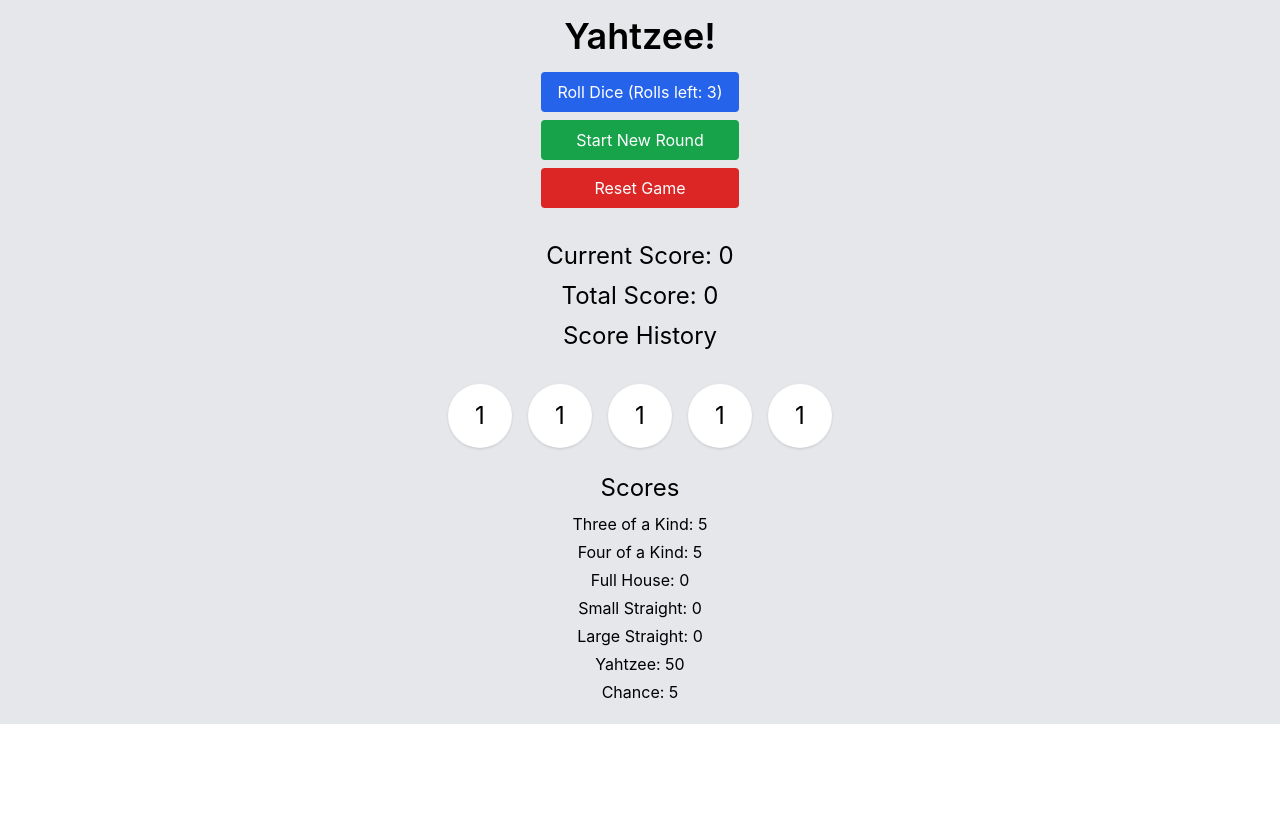
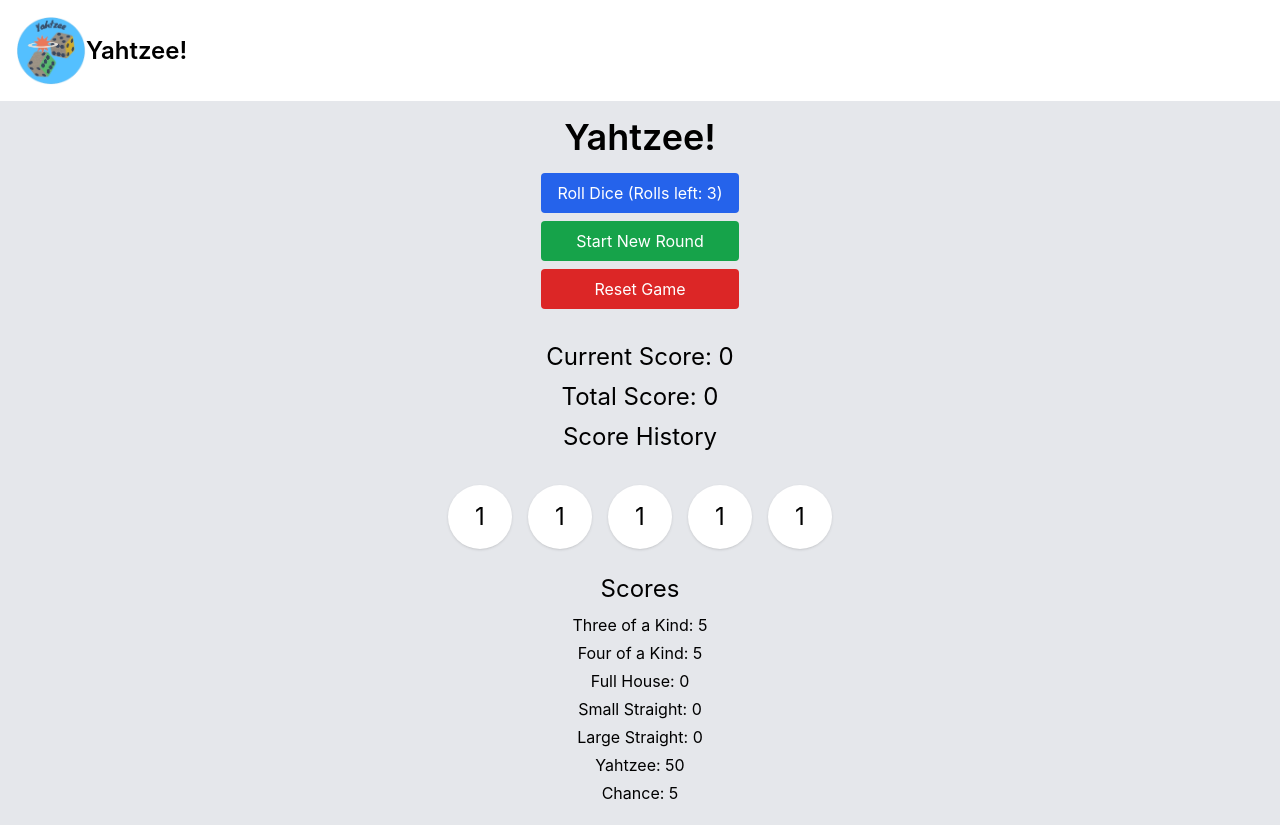
Before and after one commit to HOOLAHAN/yahtzee, a React (Create React App) app: page / in a window 1280 px wide. Before the commit the page ends 800 px from the top, so only its background shows below. Built offline with nearby package versions, Linux system fonts and the light colour scheme.

Commit message:
created navbar with logo

```diff
--- a/src/App.tsx
+++ b/src/App.tsx
@@ -1,5 +1,6 @@
 import React, { useState } from 'react';
 import './tailwind.output.css';
+import Navbar from './components/Navbar';
 
 interface DieProps {
   value: number;
@@ -175,6 +176,8 @@ const App: React.FC<AppProps> = ({ initialDice = [1, 1, 1, 1, 1] }) => {
   };
 
   return (
+    <div className="App">
+    <Navbar />
     <div className="App bg-gray-200 min-h-screen flex flex-col items-center justify-center p-4 md:p-8">
     <h1 className="text-4xl md:text-5xl font-semibold mb-4">Yahtzee!</h1>
     <div className="flex flex-col md:flex-row space-y-4 md:space-y-0 md:space-x-4 mb-6">
@@ -215,6 +218,7 @@ const App: React.FC<AppProps> = ({ initialDice = [1, 1, 1, 1, 1] }) => {
       <div className="mb-1">Large Straight: {isStraight(dice, 5) ? 40 : 0}</div>
       <div className="mb-1">Yahtzee: {calculateScore('Yahtzee')}</div>
       <div className="mb-1">Chance: {calculateChance()}</div>
+      </div>
     </div>
   );
 };
--- /dev/null
+++ b/src/components/Navbar.tsx
@@ -0,0 +1,24 @@
+import React from 'react';
+
+const Navbar: React.FC = () => {
+  return (
+    <nav className="bg-gray-600 text-black p-4 relative">
+      <div className="container mx-auto flex justify-between items-center">
+        <div className="flex items-center">
+          <img
+            src={`${process.env.PUBLIC_URL}/yahtzee_logo.png`}
+            alt="Yahtzee Logo"
+            style={{ maxWidth: '70px', maxHeight: '70px' }}
+            className="mr-2 border-2 border-white rounded"
+          />
+        </div>
+        <div className="absolute inset-x-0 flex justify-center">
+          <h1 className="text-2xl font-semibold">Yahtzee!</h1>
+        </div>
+        <div className="flex items-center"></div>
+      </div>
+    </nav>
+  );
+};
+
+export default Navbar;
```
